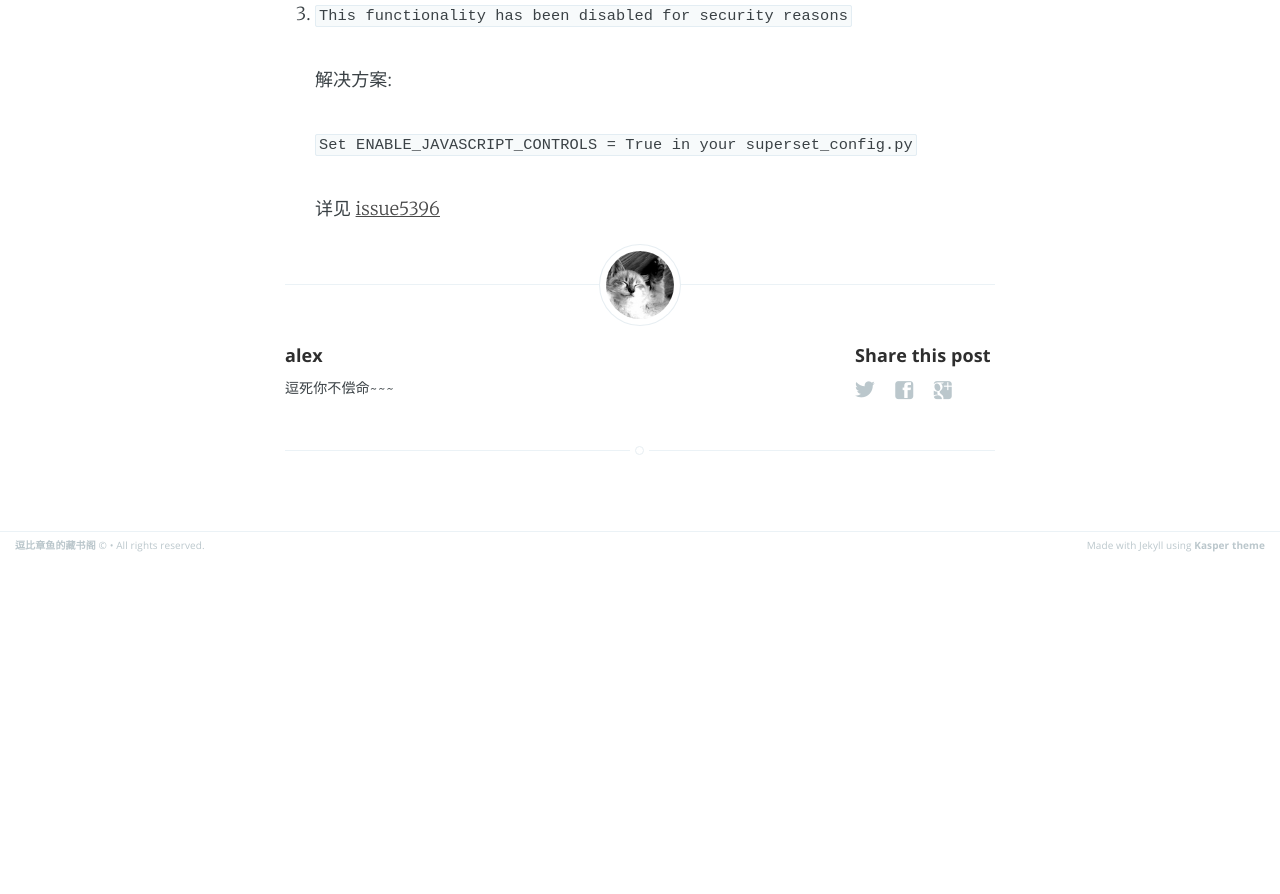
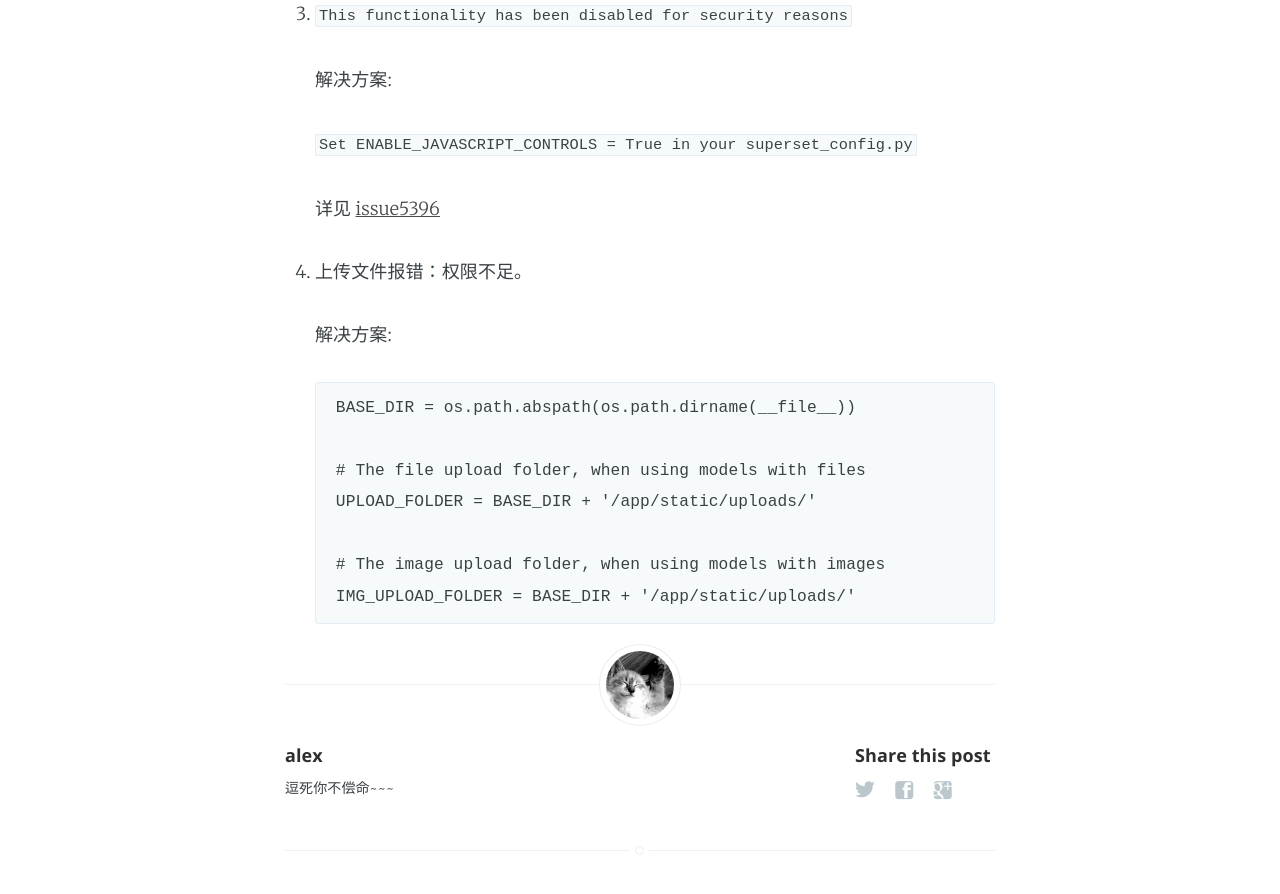
Before and after one commit to alex-marmot/alex-marmot.github.io, a Jekyll site: the page built from _posts/2019-03-13-superset-踩坑汇总.md, in a window 1280 px wide and 900 px high, scrolled down 851 px. Shown: the top 894 px of the window. Built offline with Jekyll 4.4.1, drawn with Linux system fonts in a browser that asks for light colours; before the commit the page ends 1411 px from its top, so only the background shows below that.

Commit message:
update at 2019-03-18 01:14:07 UTC for

````diff
--- a/_posts/2019-03-13-superset-踩坑汇总.md
+++ b/_posts/2019-03-13-superset-踩坑汇总.md
@@ -31,3 +31,17 @@ categories: Note
       `Set ENABLE_JAVASCRIPT_CONTROLS = True in your superset_config.py`
 
       详见 [issue5396](https://github.com/apache/incubator-superset/issues/5396)
+
+4. 上传文件报错：权限不足。
+
+    解决方案:
+
+    ``` Python
+    BASE_DIR = os.path.abspath(os.path.dirname(__file__))
+
+    # The file upload folder, when using models with files
+    UPLOAD_FOLDER = BASE_DIR + '/app/static/uploads/'
+
+    # The image upload folder, when using models with images
+    IMG_UPLOAD_FOLDER = BASE_DIR + '/app/static/uploads/'
+    ```
````
